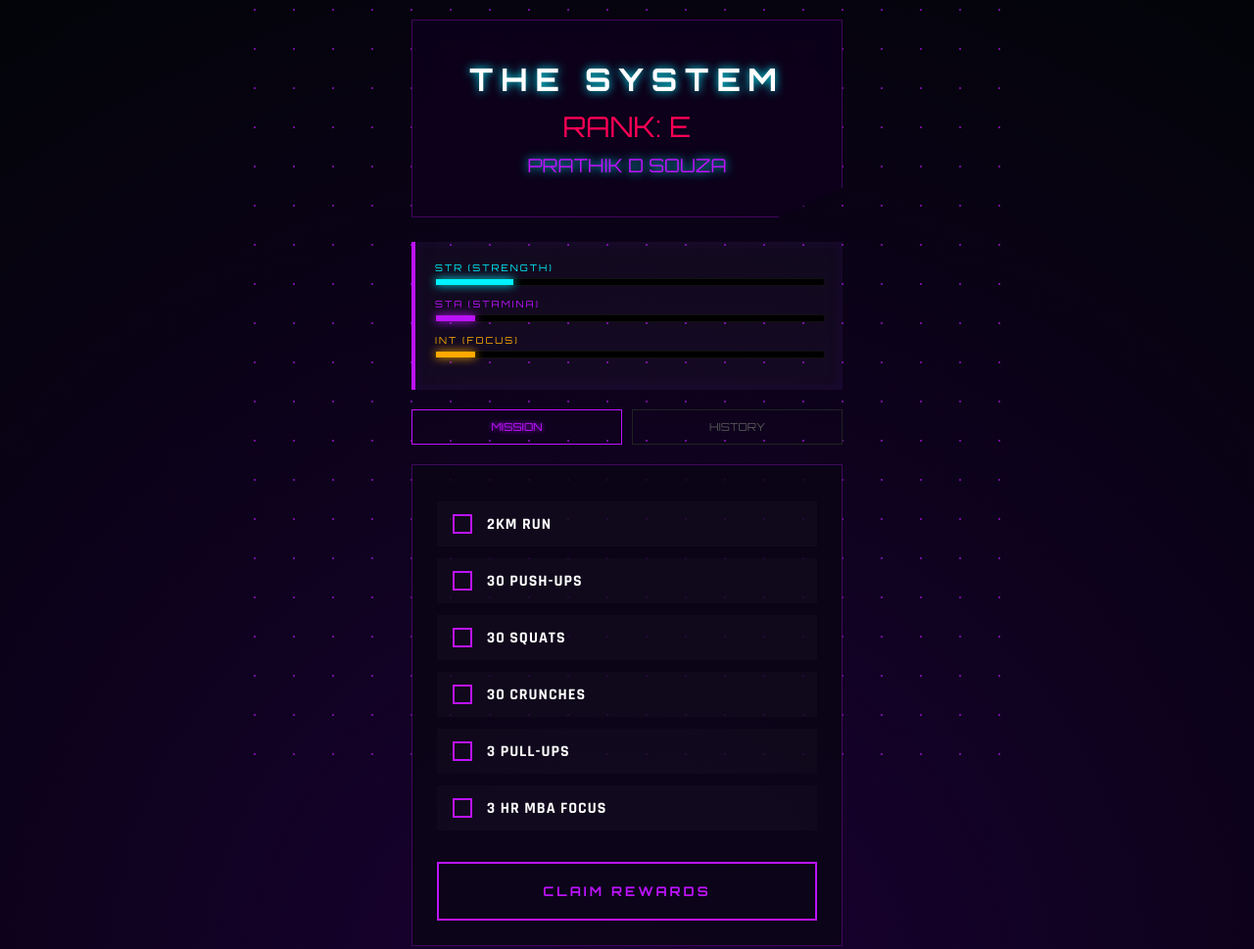
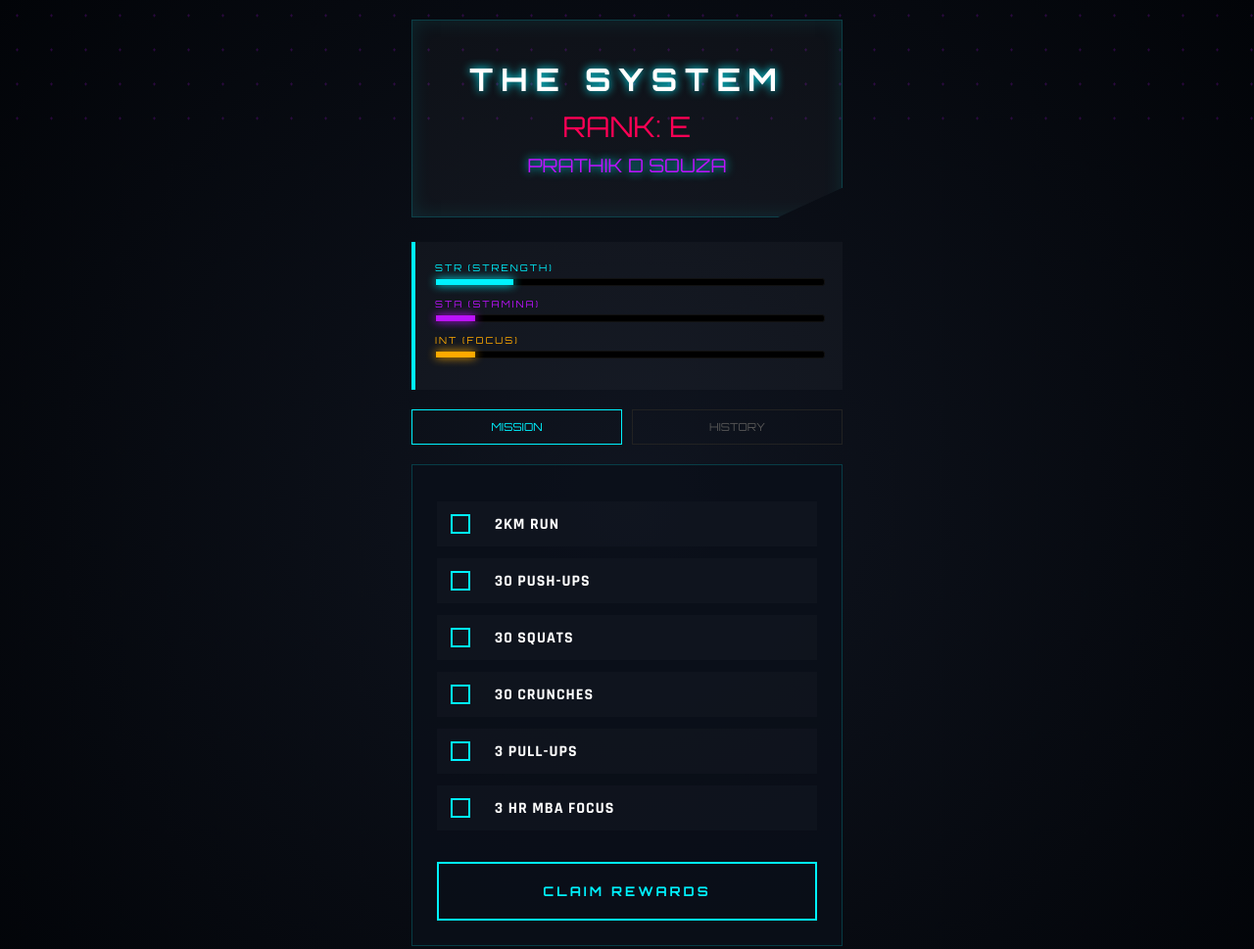
Before and after one commit to ministudent321-design/BIN, a plain HTML site: page ascent.html in a window 1280 px wide. Shown: the top 969 px of the page at 98% size. Drawn offline with Linux system fonts and the light colour scheme.

Commit message:
Update ascent.html

```diff
--- a/ascent.html
+++ b/ascent.html
@@ -11,15 +11,17 @@
             --neon-purple: #bc13fe;
             --neon-red: #ff0055;
             --neon-gold: #ffaa00;
-            --monarch-purple: #7000ff;
             --dark-bg: #020408;
-            --glass: rgba(255, 255, 255, 0.03);
-            --glass-border: rgba(188, 19, 254, 0.3);
         }
 
         body {
             background-color: var(--dark-bg);
-            background: radial-gradient(circle at bottom, #1a0033 0%, #020408 100%);
+            /* ORIGINAL SCANLINE & GRID BACKGROUND */
+            background-image:
+                radial-gradient(circle at center, #101520 0%, #020408 100%),
+                linear-gradient(rgba(18, 16, 16, 0) 50%, rgba(0, 0, 0, 0.25) 50%),
+                linear-gradient(90deg, rgba(255, 0, 0, 0.03), rgba(0, 255, 0, 0.01), rgba(0, 0, 255, 0.03));
+            background-size: 100% 100%, 100% 4px, 3px 100%;
             color: #fff;
             font-family: 'Rajdhani', sans-serif;
             margin: 0;
@@ -30,110 +32,72 @@
             position: relative;
         }
 
-        /* PURPLE RISING EMBERS */
+        /* PURPLE FLAMES (Rising Embers) */
         body::before {
             content: "";
             position: fixed;
-            top: 0; left: 0; width: 100%; height: 100%;
-            background-image: radial-gradient(circle, var(--neon-purple) 1px, transparent 1px);
-            background-size: 40px 40px;
-            animation: embers 4s linear infinite;
+            bottom: 0; left: 0; width: 100%; height: 100%;
+            background-image: radial-gradient(circle, var(--neon-purple) 1.2px, transparent 1.2px);
+            background-size: 35px 35px;
+            animation: embers 3s linear infinite;
             opacity: 0.4;
             z-index: -1;
         }
 
-        /* ENERGY FLASHES */
-        body::after {
-            content: "";
-            position: fixed;
-            top: 0; left: 0; width: 100%; height: 100%;
-            background: var(--neon-purple);
-            opacity: 0;
-            z-index: -1;
-            animation: flash 10s ease-in-out infinite;
-        }
-
         @keyframes embers {
-            0% { transform: translateY(0px) rotate(0deg); opacity: 0; }
-            20% { opacity: 0.6; }
-            100% { transform: translateY(-1000px) rotate(360deg); opacity: 0; }
-        }
-
-        @keyframes flash {
-            0%, 92%, 98%, 100% { opacity: 0; }
-            94% { opacity: 0.08; }
-            96% { opacity: 0.03; }
+            0% { transform: translateY(0); opacity: 0.6; }
+            100% { transform: translateY(-1000px); opacity: 0; }
         }
 
         .app-shell { width: 100%; max-width: 480px; padding: 20px; box-sizing: border-box; }
 
+        /* ORIGINAL HEADER STYLE */
         .header {
             text-align: center;
             padding: 40px 20px;
-            border: 1px solid var(--glass-border);
-            background: rgba(15, 0, 30, 0.7);
+            border: 1px solid rgba(0, 242, 255, 0.2);
+            background: rgba(255, 255, 255, 0.03);
             clip-path: polygon(0 0, 100% 0, 100% 85%, 85% 100%, 0 100%);
             margin-bottom: 25px;
-            box-shadow: 0 0 40px rgba(112, 0, 255, 0.2);
-            backdrop-filter: blur(10px);
+            box-shadow: inset 0 0 20px rgba(0, 242, 255, 0.1);
         }
 
         h1 { font-family: 'Orbitron'; letter-spacing: 8px; margin: 0; text-shadow: 0 0 10px var(--neon-blue); }
         .player-rank { font-family: 'Orbitron'; color: var(--neon-red); font-size: 1.8rem; margin-top: 10px; }
         .player-name { font-family: 'Orbitron'; color: var(--neon-purple); font-size: 1.2rem; margin-top: 10px; text-shadow: 0 0 10px var(--neon-blue); }
 
-        .hud-card {
-            background: var(--glass);
-            border-left: 4px solid var(--neon-purple);
-            padding: 20px;
-            margin-bottom: 20px;
-            box-shadow: inset 0 0 15px rgba(112, 0, 255, 0.1);
-        }
-
+        .hud-card { background: rgba(255, 255, 255, 0.03); border-left: 4px solid var(--neon-blue); padding: 20px; margin-bottom: 20px; }
         .stat-label { font-family: 'Orbitron'; font-size: 0.6rem; letter-spacing: 2px; color: var(--neon-blue); margin-bottom: 5px; display: block; }
 
         .progress-container { background: #000; height: 6px; width: 100%; border-radius: 3px; margin-bottom: 12px; border: 1px solid #111; }
         .progress-bar { height: 100%; width: 0%; transition: width 1.5s cubic-bezier(0.19, 1, 0.22, 1); }
 
-        .quest-box { background: rgba(10, 5, 20, 0.8); border: 1px solid var(--glass-border); padding: 25px; position: relative; }
-        .task-item { display: flex; align-items: center; margin: 12px 0; padding: 10px; background: rgba(255, 255, 255, 0.02); border-left: 2px solid transparent; transition: 0.3s; }
-        .task-item:hover { border-left: 2px solid var(--neon-purple); background: rgba(112, 0, 255, 0.05); }
+        .quest-box { background: rgba(10, 15, 25, 0.8); border: 1px solid rgba(0, 242, 255, 0.2); padding: 25px; position: relative; }
+        .task-item { display: flex; align-items: center; margin: 12px 0; padding: 10px; background: rgba(255, 255, 255, 0.02); }
 
-        input[type="checkbox"] { appearance: none; width: 20px; height: 20px; border: 2px solid var(--neon-purple); cursor: pointer; margin-right: 15px; }
-        input[type="checkbox"]:checked { background: var(--neon-purple); box-shadow: 0 0 10px var(--neon-purple); }
+        input[type="checkbox"] { appearance: none; width: 20px; height: 20px; border: 2px solid var(--neon-blue); cursor: pointer; margin-right: 15px; }
+        input[type="checkbox"]:checked { background: var(--neon-blue); box-shadow: 0 0 10px var(--neon-blue); }
 
         .btn-claim {
-            width: 100%; padding: 20px; background: none; border: 2px solid var(--neon-purple);
-            color: var(--neon-purple); font-family: 'Orbitron'; font-weight: bold; cursor: pointer;
-            text-transform: uppercase; letter-spacing: 3px; margin-top: 20px; transition: 0.3s;
+            width: 100%; padding: 20px; background: none; border: 2px solid var(--neon-blue);
+            color: var(--neon-blue); font-family: 'Orbitron'; font-weight: bold; cursor: pointer;
+            text-transform: uppercase; letter-spacing: 3px; margin-top: 20px;
         }
-        .btn-claim:hover { background: var(--neon-purple); color: #000; box-shadow: 0 0 20px var(--neon-purple); }
 
         .nav-tabs { display: flex; gap: 10px; margin-bottom: 20px; }
         .nav-btn { flex: 1; background: none; border: 1px solid #222; color: #555; padding: 10px; font-family: 'Orbitron'; font-size: 0.7rem; cursor: pointer; }
-        .nav-btn.active { color: var(--neon-purple); border-color: var(--neon-purple); text-shadow: 0 0 5px var(--neon-purple); }
+        .nav-btn.active { color: var(--neon-blue); border-color: var(--neon-blue); }
 
         .grid { display: grid; grid-template-columns: repeat(7, 1fr); gap: 8px; }
         .day { aspect-ratio: 1; background: #080a0f; border: 1px solid #1a1a1a; display: flex; align-items: center; justify-content: center; font-size: 0.7rem; color: #333; font-family: 'Orbitron'; }
-        .day.achieved { background: rgba(188, 19, 254, 0.1); border-color: var(--neon-purple); color: var(--neon-purple); box-shadow: inset 0 0 5px var(--neon-purple); }
+        .day.achieved { background: rgba(0, 242, 255, 0.1); border-color: var(--neon-blue); color: var(--neon-blue); box-shadow: inset 0 0 5px var(--neon-blue); }
 
-        #lvlOverlay {
-            position: fixed; top: 0; left: 0; width: 100%; height: 100%;
-            background: rgba(0, 0, 0, 0.95); z-index: 1000;
-            display: none; flex-direction: column; justify-content: center; align-items: center;
-            backdrop-filter: blur(10px);
-        }
         .hidden { display: none; }
         .backup-tray { display: flex; gap: 10px; margin-top: 20px; opacity: 0.3; justify-content: center; }
         .backup-tray button { background: none; border: 1px solid #444; color: #888; font-size: 9px; cursor: pointer; padding: 5px; }
     </style>
 </head>
 <body>
-
-    <div id="lvlOverlay" onclick="this.style.display='none'">
-        <div style="font-family: 'Orbitron'; font-size: 4rem; color: var(--neon-purple); text-shadow: 0 0 30px var(--neon-purple);">RANK UP</div>
-        <div id="rankTo" style="font-family: 'Orbitron'; color: #fff; font-size: 1.5rem;">D-RANK ACHIEVED</div>
-    </div>
 
     <div class="app-shell">
         <div class="header">
@@ -145,10 +109,8 @@
         <div class="hud-card">
             <span class="stat-label">STR (STRENGTH)</span>
             <div class="progress-container"><div id="strBar" class="progress-bar" style="background: var(--neon-blue); box-shadow: 0 0 10px var(--neon-blue);"></div></div>
-
             <span class="stat-label" style="color: var(--neon-purple);">STA (STAMINA)</span>
             <div class="progress-container"><div id="staBar" class="progress-bar" style="background: var(--neon-purple); box-shadow: 0 0 10px var(--neon-purple);"></div></div>
-
             <span class="stat-label" style="color: var(--neon-gold);">INT (FOCUS)</span>
             <div class="progress-container"><div id="intBar" class="progress-bar" style="background: var(--neon-gold); box-shadow: 0 0 10px var(--neon-gold);"></div></div>
         </div>
@@ -178,23 +140,6 @@
     </div>
 
     <script>
-        const audio = new (window.AudioContext || window.webkitAudioContext)();
-
-        function playSfx(freq, type, dur, vol = 0.05) {
-            const o = audio.createOscillator(); const g = audio.createGain();
-            o.type = type; o.connect(g); g.connect(audio.destination);
-            o.frequency.setValueAtTime(freq, audio.currentTime);
-            g.gain.setValueAtTime(vol, audio.currentTime);
-            g.gain.exponentialRampToValueAtTime(0.0001, audio.currentTime + dur);
-            o.start(); o.stop(audio.currentTime + dur);
-        }
-
-        // Energy Pulse Sound (Syncs with UI flash)
-        setInterval(() => {
-            // Very low frequency pulse every 10s
-            playSfx(60, 'sine', 1.5, 0.02);
-        }, 10000);
-
         let state = JSON.parse(localStorage.getItem('monarch_final')) || { day: 1, history: [], str: 20, sta: 10, int: 10 };
 
         function getTasks(d) {
@@ -210,7 +155,6 @@
         }
 
         function switchTab(t) {
-            playSfx(800, 'sine', 0.1);
             document.getElementById('tabQuest').classList.toggle('hidden', t !== 'q');
             document.getElementById('tabCalendar').classList.toggle('hidden', t !== 'c');
             document.getElementById('btnQ').classList.toggle('active', t === 'q');
@@ -227,8 +171,8 @@
 
             document.getElementById('taskList').innerHTML = getTasks(state.day).map(t => `
                 <div class="task-item">
-                    <input type="checkbox" class="t-check" onclick="playSfx(1000, 'sine', 0.05)">
-                    <span style="letter-spacing:1px; font-weight:bold">${t}</span>
+                    <input type="checkbox" class="t-check">
+                    <span style="letter-spacing:1px; font-weight:bold; margin-left:10px">${t}</span>
                 </div>
             `).join('');
 
@@ -244,22 +188,11 @@
                 if (state.history.includes(state.day)) return;
                 state.history.push(state.day);
                 state.str += 2; state.sta += 3; state.int += 5;
-
-                // Rank Up Sound
-                if (state.day % 15 === 0) {
-                    document.getElementById('lvlOverlay').style.display = 'flex';
-                    playSfx(220, 'sawtooth', 0.8, 0.1);
-                    playSfx(440, 'sawtooth', 0.8, 0.1);
-                } else {
-                    playSfx(1200, 'sine', 0.4);
-                }
-
                 state.day++;
                 localStorage.setItem('monarch_final', JSON.stringify(state));
                 sync();
             } else {
-                playSfx(100, 'sawtooth', 0.3);
-                alert("QUEST INCOMPLETE: FINISH ALL TASKS");
+                alert("QUEST INCOMPLETE");
             }
         }
 
```
